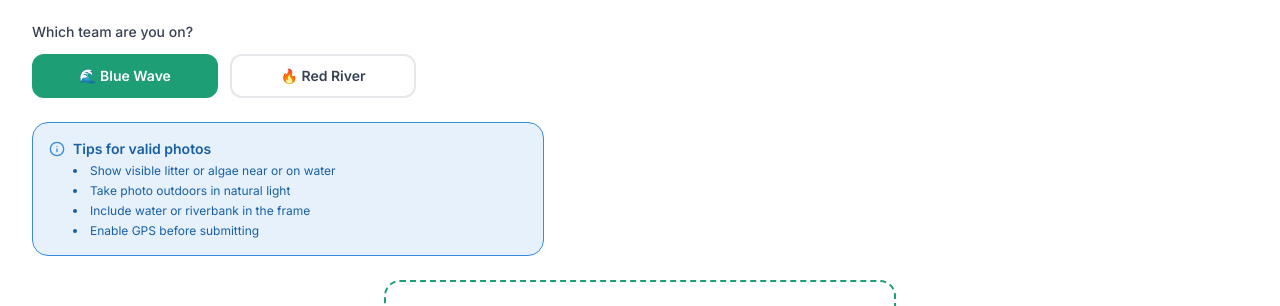
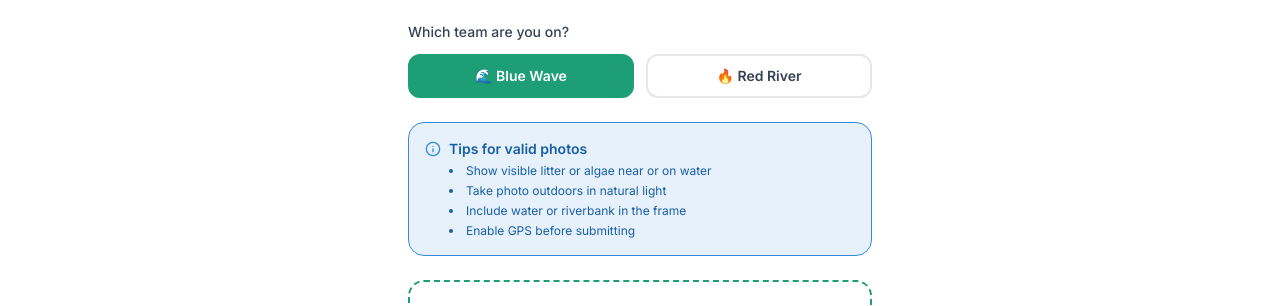
Before and after one commit to Miladk14f/AquaQuest, a React (Vite) app in the folder frontend/: page /upload in a window 1280 px wide. Shown: the part 176-482 px from the top of the page. Built offline with nearby package versions, Linux system fonts and the light colour scheme; no server answers.

Commit message:
Refactor Upload component layout: adjust max-width and remove unnecessary classes

```diff
--- a/frontend/src/pages/Upload.jsx
+++ b/frontend/src/pages/Upload.jsx
@@ -15,7 +15,7 @@ export default function Upload() {
   }
 
   return (
-    <div className="max-w-screen-xl mx-auto px-4 sm:px-6 lg:px-8 py-8">
+    <div className="max-w-lg mx-auto px-4 sm:px-6 py-8">
       <div className="flex items-center gap-3 mb-6">
         <Camera className="w-6 h-6 text-teal" />
         <h1 className="text-2xl sm:text-3xl font-bold text-gray-900">Report Pollution</h1>
@@ -24,7 +24,7 @@ export default function Upload() {
       {/* Team selector */}
       <div className="mb-6">
         <p className="text-sm font-medium text-gray-700 mb-3">Which team are you on?</p>
-        <div className="grid grid-cols-2 gap-3 max-w-sm">
+        <div className="grid grid-cols-2 gap-3">
           {[
             { id: "A", label: "🌊 Blue Wave", color: "teal" },
             { id: "B", label: "🔥 Red River", color: "coral" },
@@ -44,7 +44,7 @@ export default function Upload() {
       </div>
 
       {/* Tips */}
-      <div className="bg-ocean-light border border-ocean rounded-2xl p-4 mb-6 max-w-lg">
+      <div className="bg-ocean-light border border-ocean rounded-2xl p-4 mb-6">
         <div className="flex items-start gap-2">
           <Info className="w-4 h-4 text-ocean flex-shrink-0 mt-0.5" />
           <div className="text-sm text-ocean-dark">
@@ -60,12 +60,9 @@ export default function Upload() {
       </div>
 
       {loading ? (
-        <div className="bg-gray-100 rounded-2xl h-64 animate-pulse max-w-lg" />
+        <div className="bg-gray-100 rounded-2xl h-64 animate-pulse" />
       ) : (
-        <PhotoUpload
-          questId={quest?.id || 1}
-          team={team}
-        />
+        <PhotoUpload questId={quest?.id || 1} team={team} />
       )}
     </div>
   );
```
